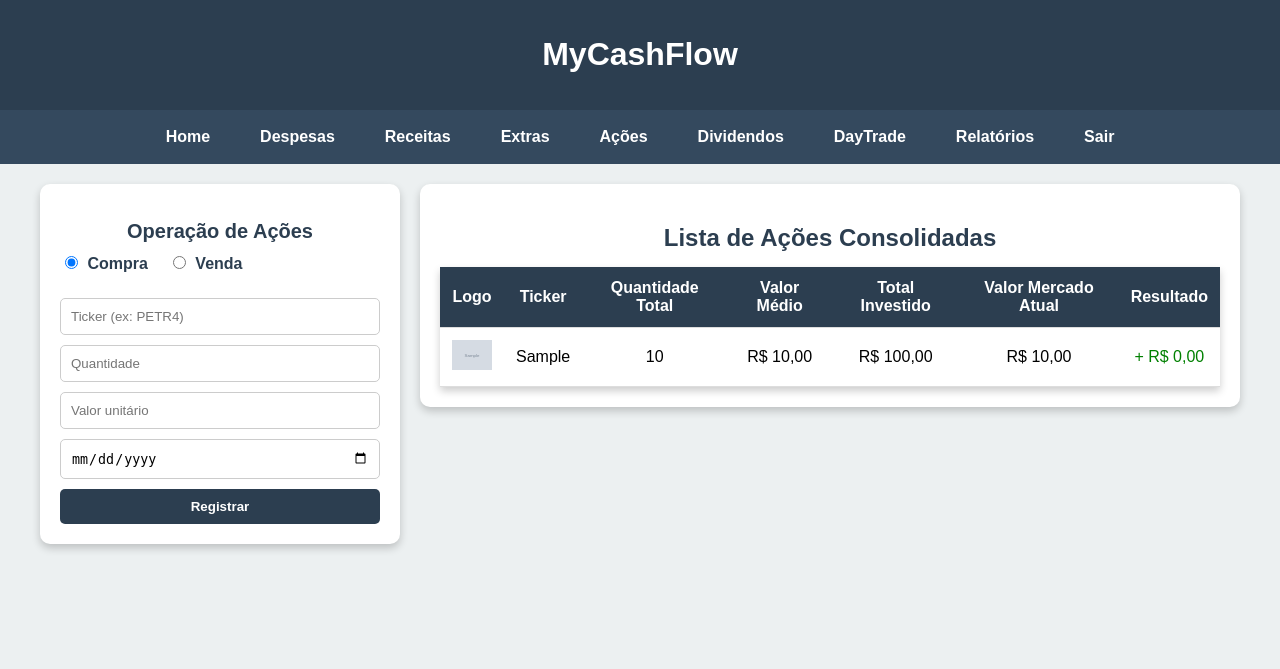
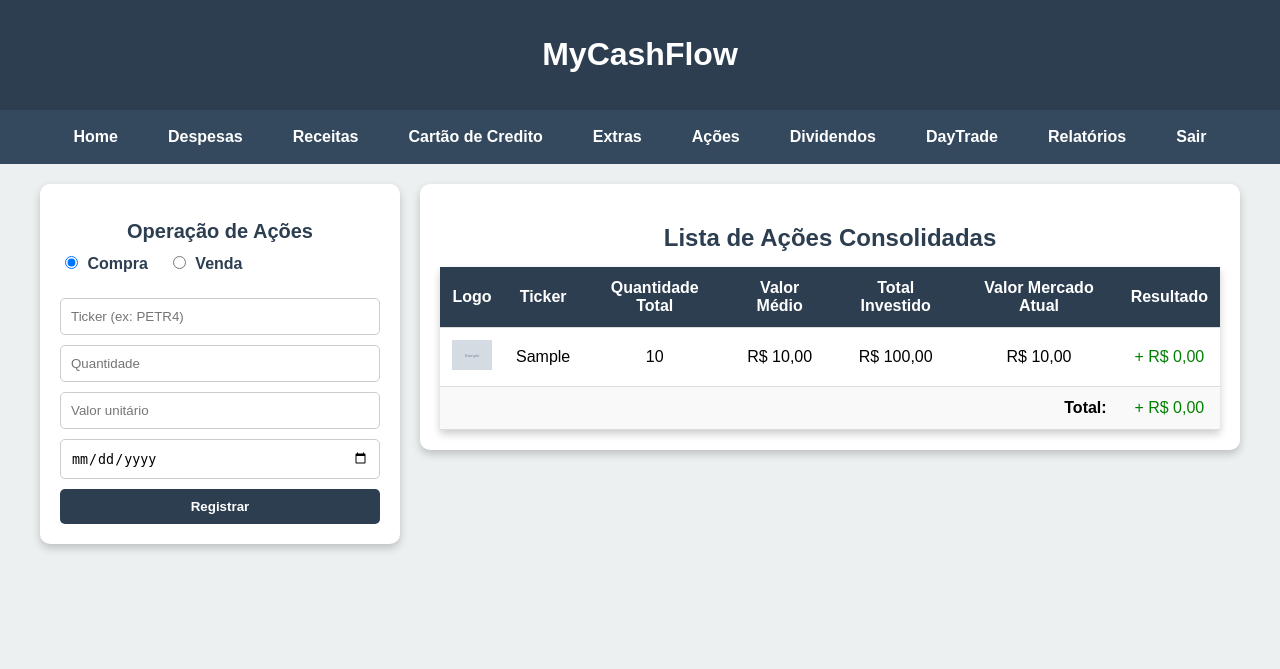
Before and after one commit to adenilsonff/MyCashFlow, a PHP site: page /views/acoes_nacionais.php in a window 1280 px wide. Shown: the top 669 px of the page. Run offline with PHP 8.4, Linux system fonts and the light colour scheme; the visitor is signed in with stand-in values (Sample User, id 1); tables that the repository leaves empty or names only in its code hold one stand-in row (values such as "Sample post"); grey boxes marked "Sample" are stand-in pictures.

Commit message:
div_valor

```diff
--- a/includes/menu.php
+++ b/includes/menu.php
@@ -2,6 +2,7 @@
     <a href="dashboard.php">Home</a>
     <a href="contas.php">Despesas</a>
     <a href="rendas.php">Receitas</a>
+    <a href="cartao_credito.php">Cartão de Credito</a>
     <a href="extras.php">Extras</a>
     <a href="acoes.php">Ações</a>
     <a href="dividendos.php">Dividendos</a>
--- a/views/acoes_nacionais.php
+++ b/views/acoes_nacionais.php
@@ -70,8 +70,8 @@ $result = $conn->query($sql);
 <html lang="pt-br">
 <head>
     <meta charset="UTF-8">
-    <title>Ações</title>
-    <link rel="stylesheet" href="../assets/css/style-acoes.css?v=4">
+    <title>Ações Nacionais</title>
+    <link rel="stylesheet" href="../assets/css/style-acoes.css?v=5">
 </head>
 <body>
     <?php include("../includes/header.php"); ?>
@@ -121,7 +121,11 @@ $result = $conn->query($sql);
                         </tr>
                     </thead>
                     <tbody>
-                        <?php while($row = $result->fetch_assoc()) { ?>
+                        <?php
+                        $total_resultado = 0;
+                        while($row = $result->fetch_assoc()) {
+                            $total_resultado += $row['resultado'];
+                        ?>
                         <tr>
                             <td>
                                 <?php if (!empty($row['logo'])) { ?>
@@ -150,6 +154,18 @@ $result = $conn->query($sql);
                             </td>
                         </tr>
                         <?php } ?>
+
+                        <!-- Linha final com o total consolidado -->
+                        <tr>
+                            <td colspan="6" style="text-align:right;"><strong>Total:</strong></td>
+                            <td>
+                                <?php if ($total_resultado >= 0) { ?>
+                                    <span style="color:green;">+ R$ <?= number_format($total_resultado, 2, ',', '.') ?></span>
+                                <?php } else { ?>
+                                    <span style="color:red;">- R$ <?= number_format(abs($total_resultado), 2, ',', '.') ?></span>
+                                <?php } ?>
+                            </td>
+                        </tr>
                     </tbody>
                 </table>
             </div>
```
